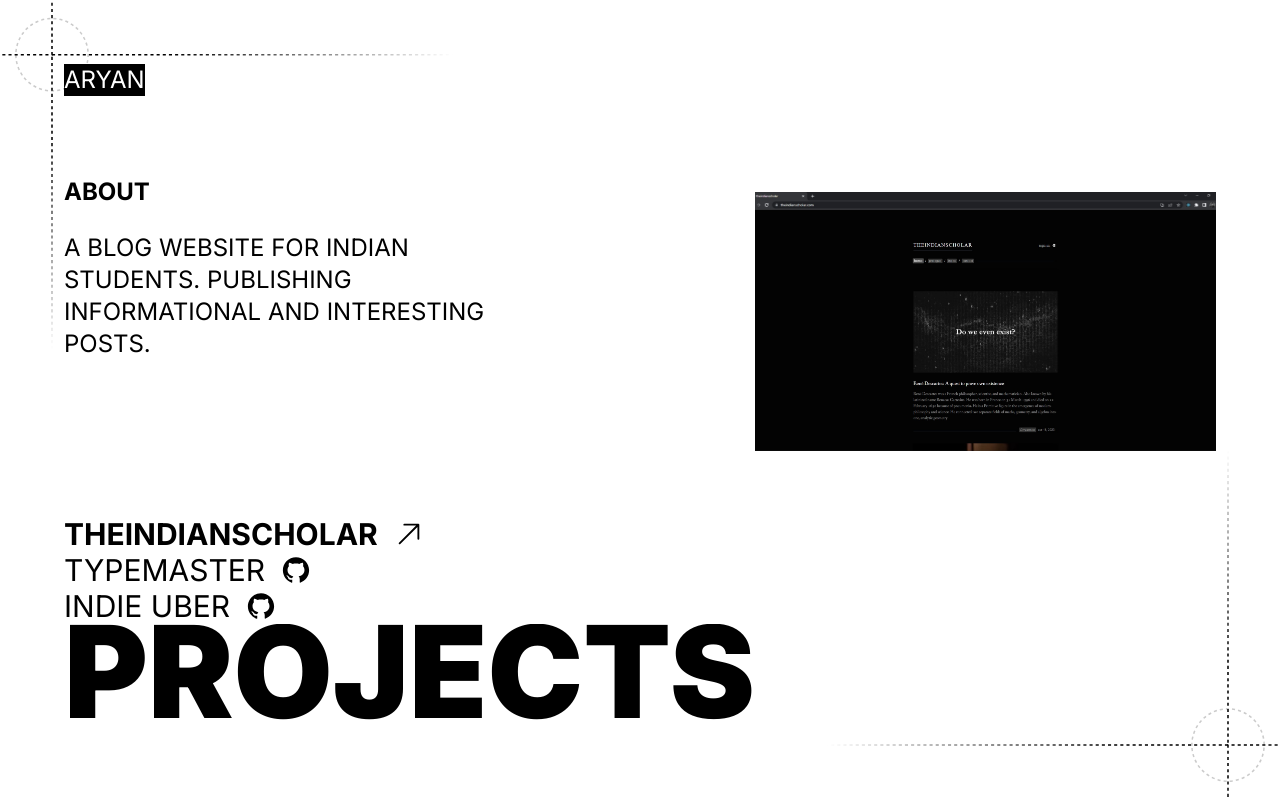
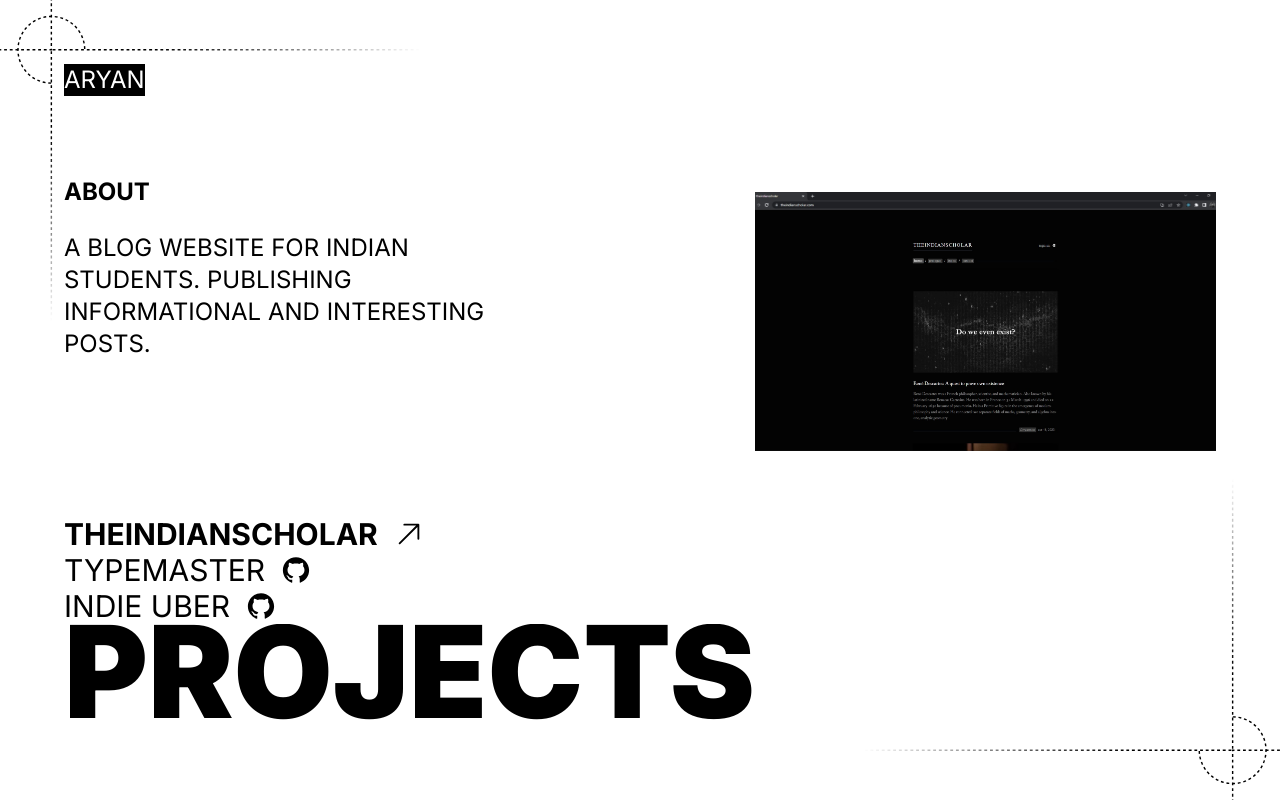
Before and after one commit to light-200/aryan-shaily, a Next.js app: page /projects in a window 1280 px wide. Built offline with nearby package versions, Linux system fonts and the light colour scheme.

Commit message:
minor layout fixes 👷🏾

```diff
--- a/app/about/page.tsx
+++ b/app/about/page.tsx
@@ -27,8 +27,8 @@
           }`}
         >
           I am an enthusiastic <b>learner</b> and a computer science student, I
-          love to try new things. I like to <b>read books</b> although I'm a
-          very slow reader and I also like to type fast and I keep visiting
+          love to try new things. I like to <b>read books</b> although I&apos;m
+          a very slow reader and I also like to type fast and I keep visiting
           monkeytype for that.
           <br />
           Apart from computer science I also like <b>graphic designing</b>,
--- a/components/PageWrapper.tsx
+++ b/components/PageWrapper.tsx
@@ -34,16 +34,16 @@
         <Image
           src={"/artifact01.svg"}
           alt="svg"
-          width={200}
-          height={200}
-          className="absolute -top-2 -left-2 lg:w-[600px] select-none"
+          width={150}
+          height={150}
+          className="absolute -top-2 -left-1 lg:w-[440px] select-none"
         />
         <Image
           src={"/artifact01.svg"}
           alt="svg"
-          width={200}
-          height={200}
-          className={`absolute -bottom-2 -right-2 lg:w-[600px] select-none scale-x-[-1] scale-y-[-1]
+          width={150}
+          height={150}
+          className={`absolute -bottom-2 -right-2 lg:w-[440px] select-none scale-x-[-1] scale-y-[-1]
              ${PATH_FOR_BOTTOM_SVG.includes(location) ? "hidden" : ""}`}
         />
         <Logo />
--- a/components/ProjectDesc.tsx
+++ b/components/ProjectDesc.tsx
@@ -23,7 +23,7 @@
       scale: [0.99, 1],
       transition: { duration: 0.5 },
     });
-  }, [desc]);
+  }, [desc, control, control2]);
 
   return (
     <>
```
Also changed, not shown: public/artifact01.svg.
